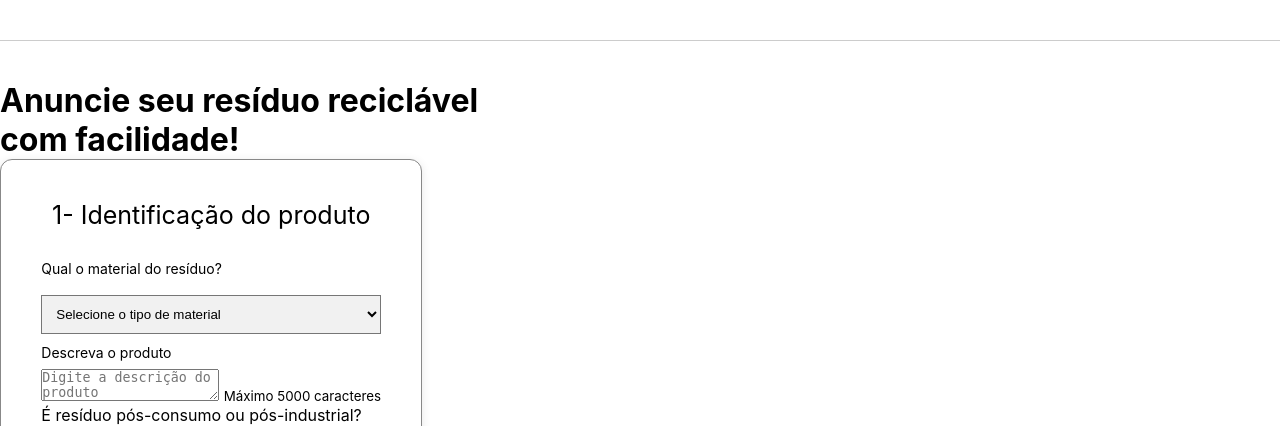
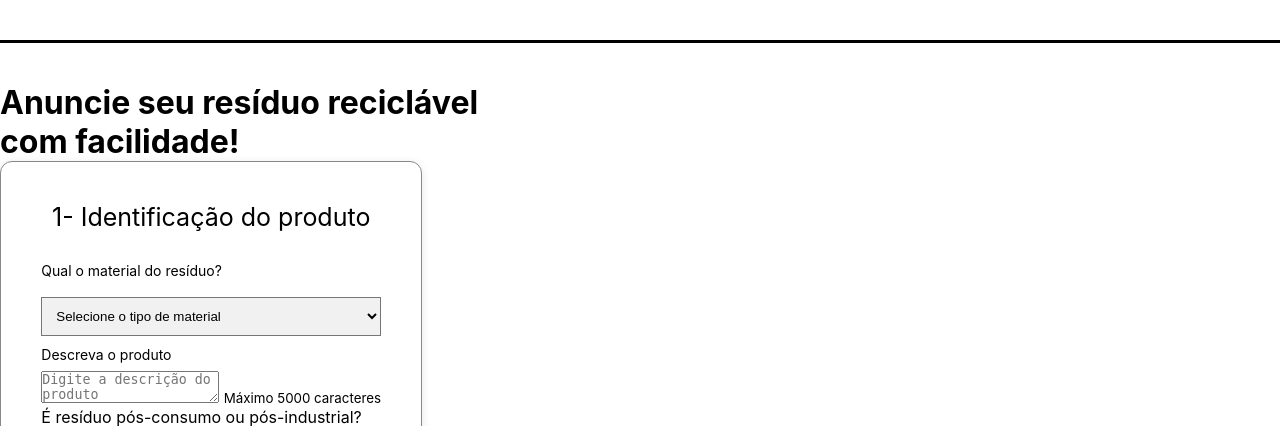
Before and after one commit to jappejappe/PI-Group2-2025, a Flask app: page /anunciar in a window 1280 px wide. Shown: the top 426 px of the page. Run offline with Flask 3, Linux system fonts and the light colour scheme; some libraries are stand-ins or nearby versions.

Commit message:
Comecei a criar o componente do header

```diff
--- a/static/css/styles.css
+++ b/static/css/styles.css
@@ -728,3 +728,13 @@ form input:focus{
 form input::placeholder{
   color: #999;
 }
+
+/* Header */
+.direita{
+  justify-content: end;
+}
+header{
+  max-width: 100%;
+  min-width: 100%;
+  border-bottom: solid black;
+}
```
Also changed, not shown: templates/components/header.html (added), templates/components/header.jsx (deleted).
